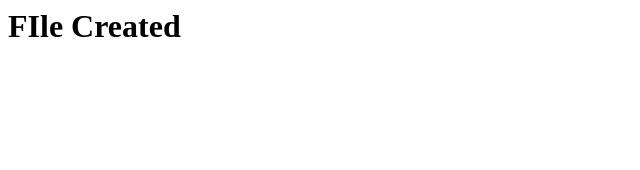
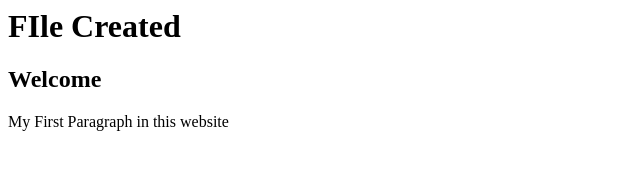
Before and after one commit to dheerajdhasepalli/myproject, a plain HTML site: page index.html in a window 1280 px wide. Shown: the whole page, without its empty margins (0-640 px from the left). Drawn offline with Linux system fonts and the light colour scheme.

Commit message:
Paragraph added

```diff
--- a/index.html
+++ b/index.html
@@ -1 +1,3 @@
 <html><body><h1>FIle Created</h1></body></html>
+<h2>Welcome</h2>
+<p>My First Paragraph in this website</p>
```
